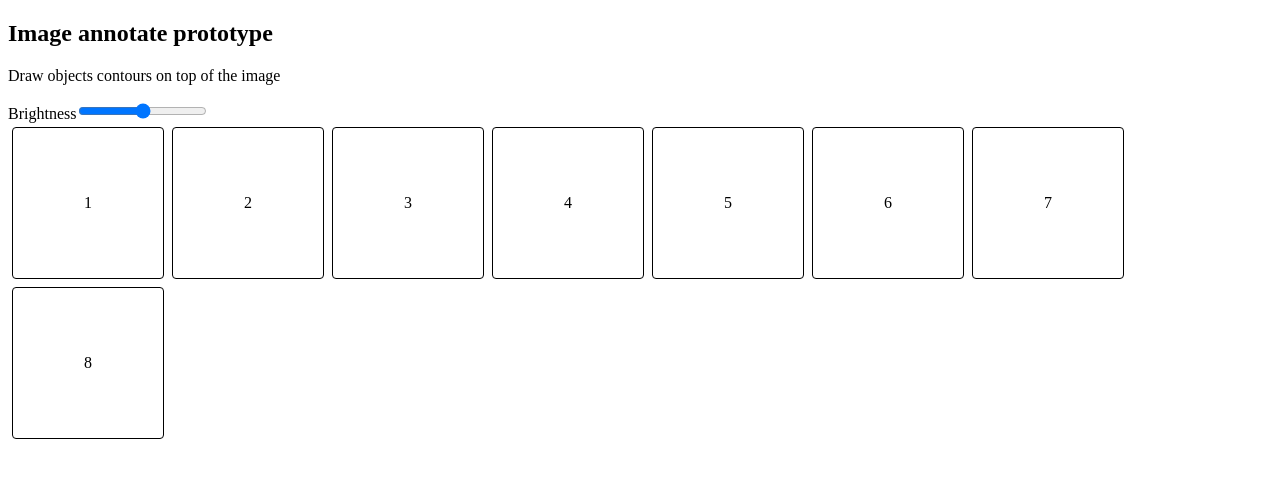
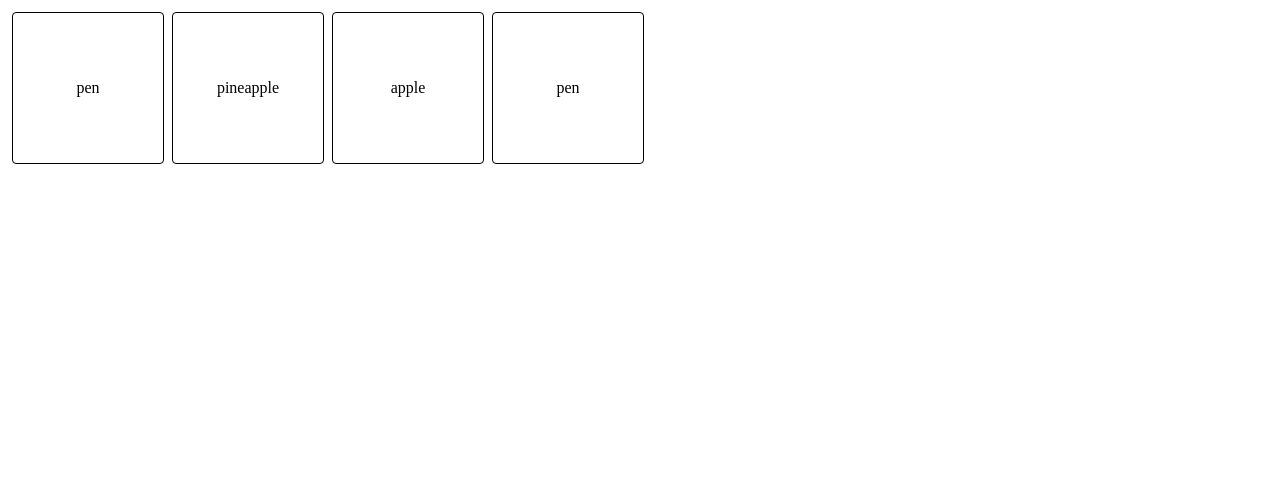
Before and after one commit to fora-gsi/konva_sample, a React (Create React App) app: page / in a window 1280 px wide. Shown: the top 478 px of the page. Built offline with nearby package versions, Linux system fonts and the light colour scheme.

Commit message:
drag_and_drop処理サンプル追加

```diff
--- /dev/null
+++ b/src/dnd_kit_sample/App.tsx
@@ -0,0 +1,12 @@
+import React from "react";
+import DnDSample from "./DnDSample4";
+
+function App() {
+  return (
+    <React.Fragment>
+      <DnDSample />
+    </React.Fragment>
+  );
+}
+
+export default App;
--- /dev/null
+++ b/src/dnd_kit_sample/DnDSample4.tsx
@@ -0,0 +1,69 @@
+import { DndContext, DragEndEvent } from "@dnd-kit/core";
+import { arrayMove, SortableContext, useSortable } from "@dnd-kit/sortable";
+import { useState } from "react";
+import { CSS } from "@dnd-kit/utilities";
+
+const items = ["pen", "pineapple", "apple", "pen"];
+const contents = items.map((item, index) => ({
+  id: index.toString(),
+  content: item.toString(),
+}));
+
+function SortableItem(props: { key: string; id: string; children: string }) {
+  const { attributes, listeners, setNodeRef, transform, transition } =
+    useSortable({ id: props.id });
+
+  const style = {
+    transform: CSS.Transform.toString(transform),
+    transition,
+    display: "flex",
+    alignItems: "center",
+    justifyContent: "center",
+    margin: 4,
+    borderRadius: 4,
+    width: "150px",
+    height: "150px",
+    border: "1px solid black",
+    backgroundColor: "white",
+  };
+
+  return (
+    <div ref={setNodeRef} style={style} {...attributes} {...listeners}>
+      {props.children}
+    </div>
+  );
+}
+
+const DnDSample = () => {
+  const [items, setItems] = useState(contents);
+
+  return (
+    <DndContext onDragEnd={handleDragEnd}>
+      <SortableContext items={items}>
+        <div style={{ display: "flex", flexWrap: "wrap" }}>
+          {items.map(({ id, content }: { id: string; content: string }) => (
+            <SortableItem key={id} id={id}>
+              {content}
+            </SortableItem>
+          ))}
+        </div>
+      </SortableContext>
+    </DndContext>
+  );
+
+  function handleDragEnd(event: DragEndEvent) {
+    const { active, over } = event;
+    if (over !== null && active.id !== over.id) {
+      setItems((items) => {
+        const oldIndex = items
+          .map((item) => item.id)
+          .indexOf(active.id.toString());
+        const newIndex = items
+          .map((item) => item.id)
+          .indexOf(over.id.toString());
+        return arrayMove(items, oldIndex, newIndex);
+      });
+    }
+  }
+};
+export default DnDSample;
--- a/src/index.tsx
+++ b/src/index.tsx
@@ -1,6 +1,7 @@
 import React from "react";
 import ReactDOM from "react-dom/client";
-import App from "./components/App";
+// import App from "./components/App";
+import App from "./dnd_kit_sample/App";
 
 const root = ReactDOM.createRoot(
   document.getElementById("root") as HTMLElement
```
Also changed, not shown: src/dnd_kit_sample/DnDSample.tsx (added, +70 -0 lines), src/dnd_kit_sample/DnDSample2.tsx (added, +35 -0 lines), src/dnd_kit_sample/DnDSample3.tsx (added, +46 -0 lines), src/dnd_kit_sample/DraggableCard.tsx (added, +19 -0 lines).
